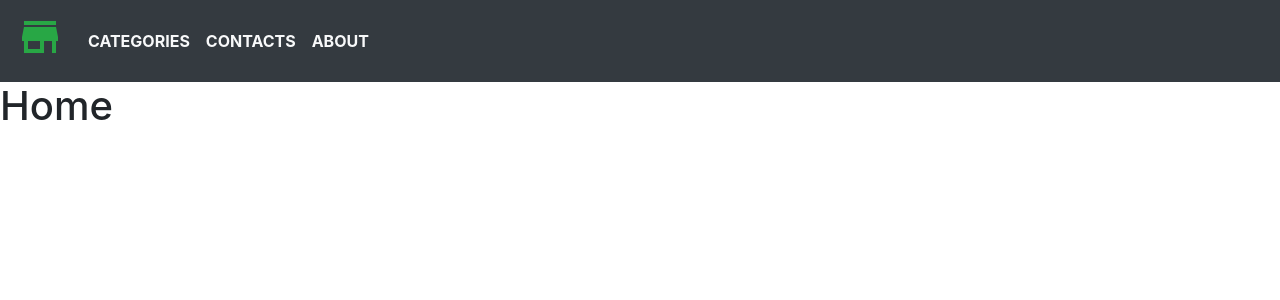
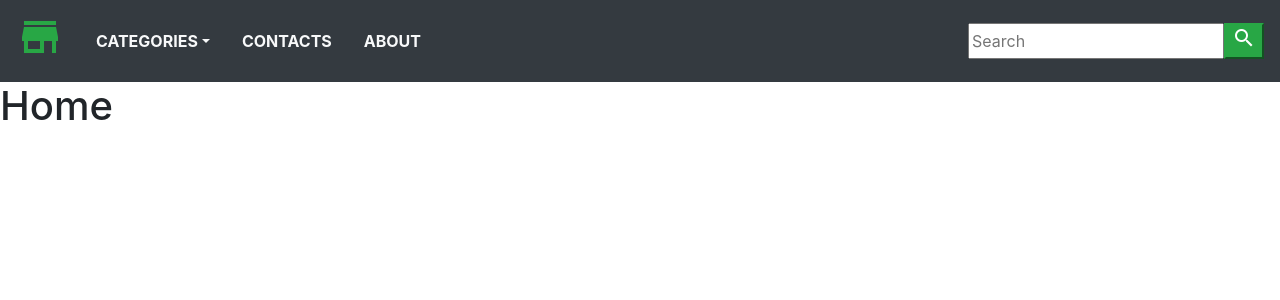
Before and after one commit to pdef80/ecommerce_django_test-site, a Django app: page / in a window 1280 px wide. Shown: the top 300 px of the page. Run offline with Django 3.2, Linux system fonts and the light colour scheme; some libraries are stand-ins or nearby versions.

Commit message:
finished navbar

```diff
--- a/shop/templates/base.html
+++ b/shop/templates/base.html
@@ -9,6 +9,7 @@
       rel="stylesheet">
       <style type="text/css">
           .material-icons.md-48 { font-size: 48px; }
+          .material-icons.md-24 { font-size: 24px; }
       </style>
     <title>{% block title %} {% endblock %}</title>
 
@@ -30,11 +31,32 @@
 
     <nav class="navbar navbar-expand-md navbar-light bg-dark">
         <a href="#" class="navbar-brand"><i class="material-icons md-48 text-success">store</i></a>
-        <ul class="navbar-nav">
-            <li class="nav-item"><a href="" class="nav-link text-light text-uppercase font-weight-bold">Categories</a></li>
-            <li class="nav-item"><a href="" class="nav-link text-light text-uppercase font-weight-bold">Contacts</a></li>
-            <li class="nav-item"><a href="" class="nav-link text-light text-uppercase font-weight-bold">About</a></li>
-        </ul>
+        <button class="navbar-toggler bg-light" data-toggle="collapse" data-target="#navbar">
+            <span class="navbar-toggler-icon"></span>
+        </button>
+        <div id="navbar"  class="collapse navbar-collapse justify-content-between">
+            <ul class="navbar-nav">
+                <li class="nav-item"><a href="" class="nav-link text-light text-uppercase font-weight-bold px-3 dropdown-toggle" data-toggle="dropdown">Categories</a>
+                    <div class="dropdown-menu">
+                        <a class="dropdown-item" href="">First</a>
+                        <a class="dropdown-item" href="">Second</a>
+                        <a class="dropdown-item" href="">Third</a>
+                        <a class="dropdown-item" href="">Fourth</a>
+                        <a class="dropdown-item" href="">Fifth</a>
+                    </div>
+                </li>
+                <li class="nav-item"><a href="" class="nav-link text-light text-uppercase font-weight-bold px-3">Contacts</a></li>
+                <li class="nav-item"><a href="" class="nav-link text-light text-uppercase font-weight-bold px-3">About</a></li>
+            </ul>
+            <form class="form-inline">
+                <div class="input-group">
+                    <input type="text" placeholder="Search">
+                    <div>
+                        <button class="btn-success"><i class="material-icons md-24">search</i></button>
+                    </div>
+                </div>
+            </form>
+        </div>
     </nav>
 
 {% block content %}
@@ -44,5 +66,8 @@
     <script src="https://code.jquery.com/jquery-1.12.4.min.js" integrity="sha384-nvAa0+6Qg9clwYCGGPpDQLVpLNn0fRaROjHqs13t4Ggj3Ez50XnGQqc/r8MhnRDZ" crossorigin="anonymous"></script>
     <!-- Include all compiled plugins (below), or include individual files as needed -->
     <script src="https://stackpath.bootstrapcdn.com/bootstrap/3.4.1/js/bootstrap.min.js" integrity="sha384-aJ21OjlMXNL5UyIl/XNwTMqvzeRMZH2w8c5cRVpzpU8Y5bApTppSuUkhZXN0VxHd" crossorigin="anonymous"></script>
+    <script src="https://code.jquery.com/jquery-3.3.1.slim.min.js" integrity="sha384-q8i/X+965DzO0rT7abK41JStQIAqVgRVzpbzo5smXKp4YfRvH+8abtTE1Pi6jizo" crossorigin="anonymous"></script>
+<script src="https://cdnjs.cloudflare.com/ajax/libs/popper.js/1.14.7/umd/popper.min.js" integrity="sha384-UO2eT0CpHqdSJQ6hJty5KVphtPhzWj9WO1clHTMGa3JDZwrnQq4sF86dIHNDz0W1" crossorigin="anonymous"></script>
+<script src="https://stackpath.bootstrapcdn.com/bootstrap/4.3.1/js/bootstrap.min.js" integrity="sha384-JjSmVgyd0p3pXB1rRibZUAYoIIy6OrQ6VrjIEaFf/nJGzIxFDsf4x0xIM+B07jRM" crossorigin="anonymous"></script>
   </body>
 </html>
```
